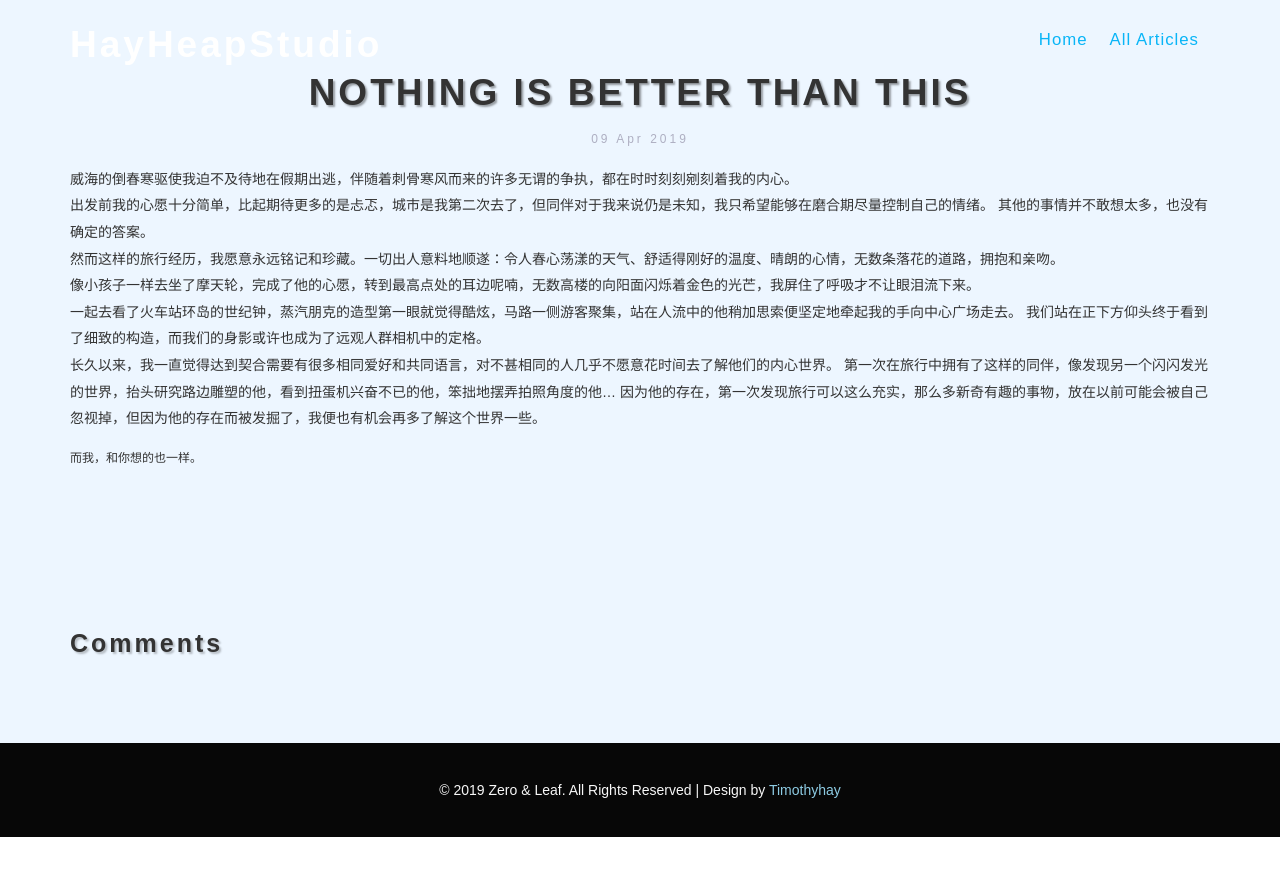
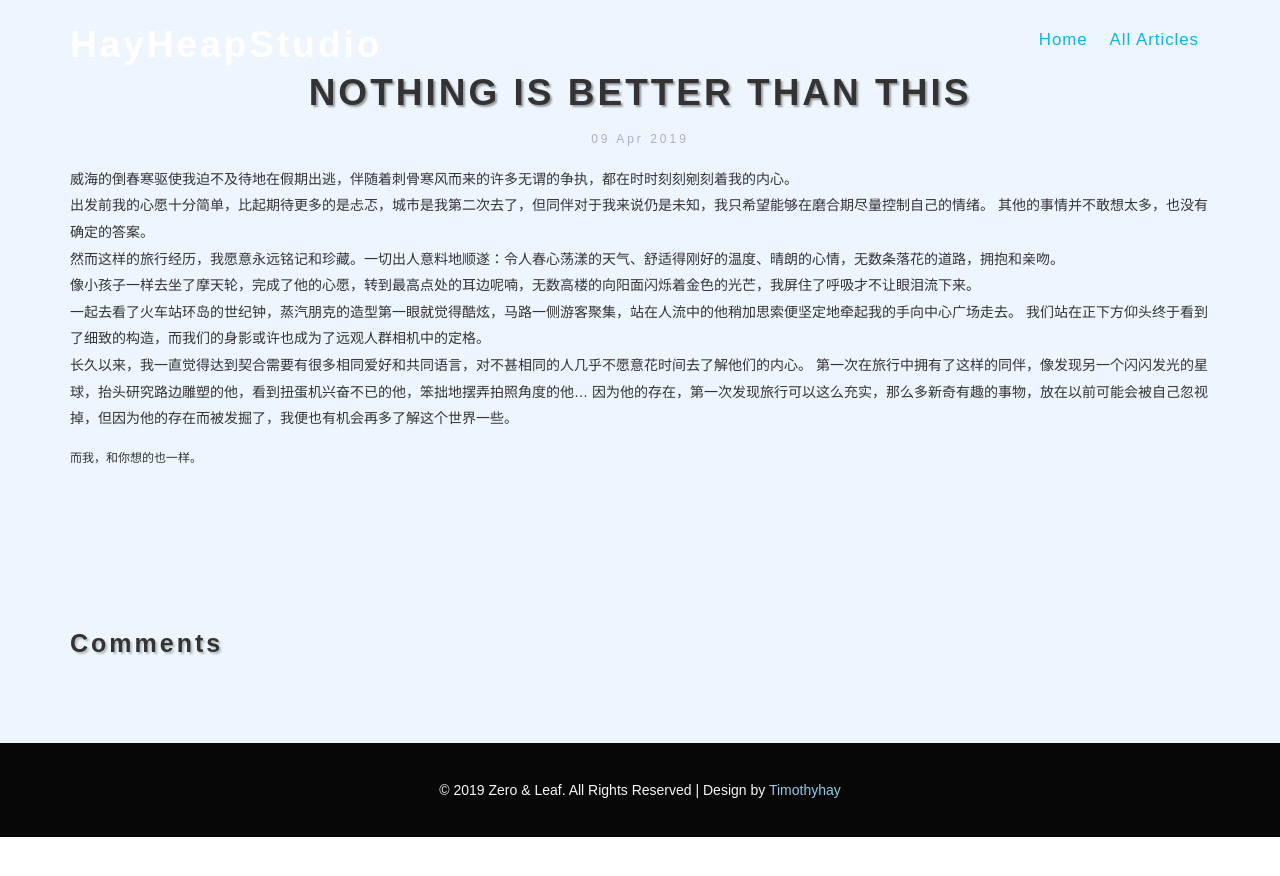
Before and after one commit to Timothyhay/TimothyhayHeap, a Jekyll site: the page built from _posts/2019-04-09-springmelody.html, in a window 1280 px wide. Shown: the top 876 px of the page. Built offline with Jekyll 4.4.1, drawn with Linux system fonts in a browser that asks for light colours; comment, search, counter and statistics services are not loaded.

Commit message:
Update 2019-04-09-springmelody.html

```diff
--- a/_posts/2019-04-09-springmelody.html
+++ b/_posts/2019-04-09-springmelody.html
@@ -18,9 +18,11 @@ comments: true
 	<p>  像小孩子一样去坐了摩天轮，完成了他的心愿，转到最高点处的耳边呢喃，无数高楼的向阳面闪烁着金色的光芒，我屏住了呼吸才不让眼泪流下来。</p>
         <p>  一起去看了火车站环岛的世纪钟，蒸汽朋克的造型第一眼就觉得酷炫，马路一侧游客聚集，站在人流中的他稍加思索便坚定地牵起我的手向中心广场走去。
 		我们站在正下方仰头终于看到了细致的构造，而我们的身影或许也成为了远观人群相机中的定格。</p>
-	<p>  长久以来，我一直觉得达到契合需要有很多相同爱好和共同语言，对不甚相同的人几乎不愿意花时间去了解他们的内心世界。
-		第一次在旅行中拥有了这样的同伴，像发现另一个闪闪发光的世界，抬头研究路边雕塑的他，看到扭蛋机兴奋不已的他，笨拙地摆弄拍照角度的他…
+	<p>  长久以来，我一直觉得达到契合需要有很多相同爱好和共同语言，对不甚相同的人几乎不愿意花时间去了解他们的内心。
+		第一次在旅行中拥有了这样的同伴，像发现另一个闪闪发光的星球，抬头研究路边雕塑的他，看到扭蛋机兴奋不已的他，笨拙地摆弄拍照角度的他…
 		因为他的存在，第一次发现旅行可以这么充实，那么多新奇有趣的事物，放在以前可能会被自己忽视掉，但因为他的存在而被发掘了，我便也有机会再多了解这个世界一些。</p>
+
+
 	<br>
 
 	<h6>而我，和你想的也一样。</h6>
```
